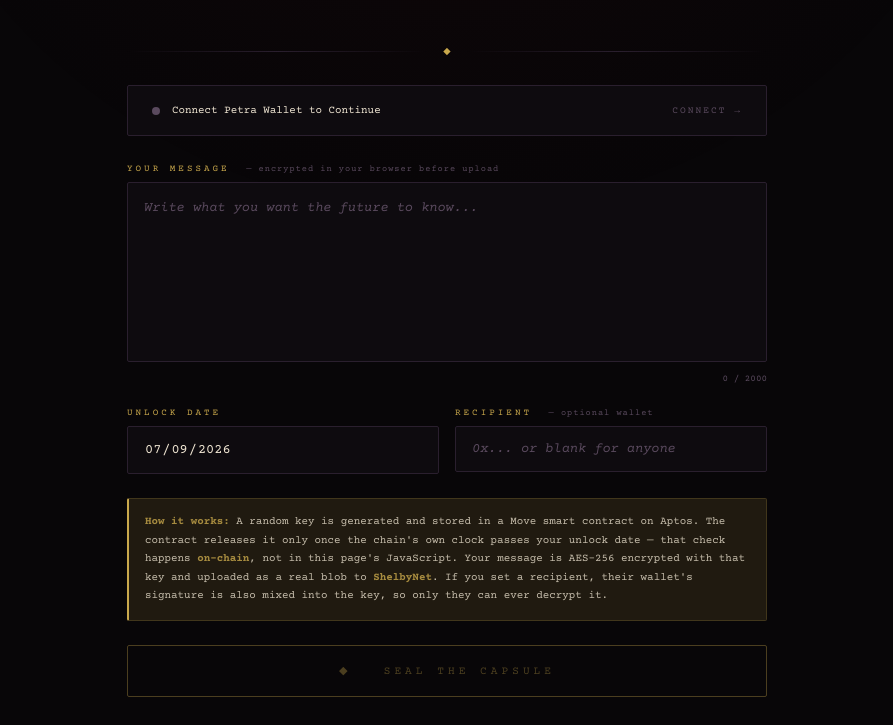
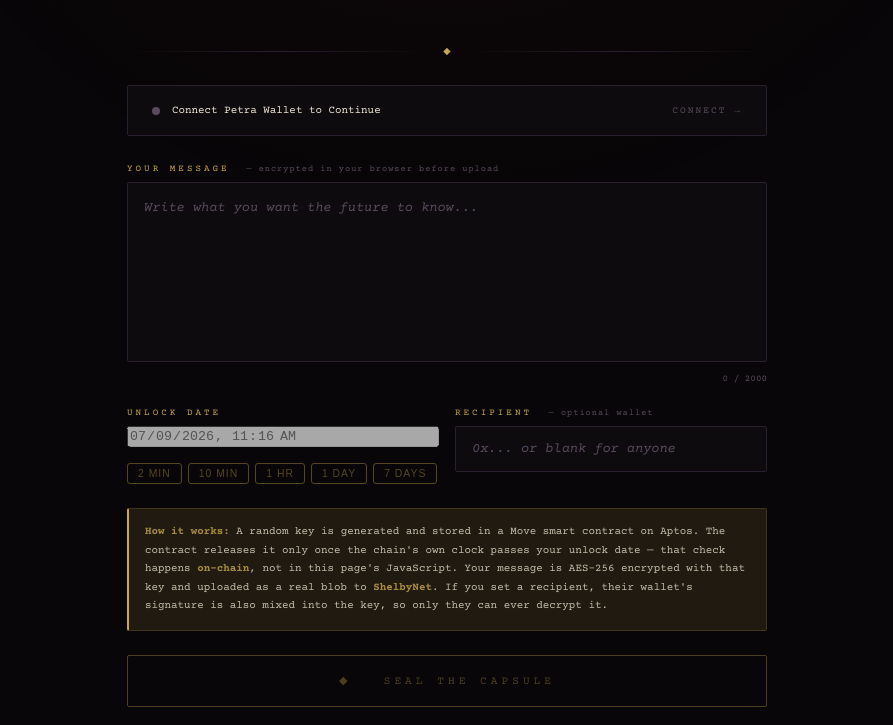
Before and after one commit to Tolu-lawal/shelby-time-capsule, a website built with Vite: page src/index.html in a window 1280 px wide. Shown: the part 372-1097 px from the top of the page, without its empty margins (193-1086 px from the left). Built offline with nearby package versions, Linux system fonts and the light colour scheme; what @wallet-standard/core would draw is missing.

Commit message:
feat: datetime-local unlock picker + quick-pick buttons for fast testing

```diff
--- a/src/index.html
+++ b/src/index.html
@@ -52,7 +52,14 @@
     <div class="date-row">
       <div class="field">
         <label class="label">Unlock Date</label>
-        <input type="date" id="unlockDate" disabled/>
+        <input type="datetime-local" id="unlockDate" disabled/>
+        <div class="quick-pick-row" style="display:flex;gap:6px;margin-top:8px;flex-wrap:wrap">
+          <button type="button" class="quick-pick-btn" data-mins="2" disabled>2 min</button>
+          <button type="button" class="quick-pick-btn" data-mins="10" disabled>10 min</button>
+          <button type="button" class="quick-pick-btn" data-mins="60" disabled>1 hr</button>
+          <button type="button" class="quick-pick-btn" data-mins="1440" disabled>1 day</button>
+          <button type="button" class="quick-pick-btn" data-mins="10080" disabled>7 days</button>
+        </div>
       </div>
       <div class="field">
         <label class="label">Recipient <span>— optional wallet</span></label>
--- a/src/seal.js
+++ b/src/seal.js
@@ -64,6 +64,7 @@ $('walletBtn').addEventListener('click', async () => {
 
     $('message').disabled = false;
     $('unlockDate').disabled = false;
+    document.querySelectorAll('.quick-pick-btn').forEach(b => b.disabled = false);
     $('recipient').disabled = false;
     $('sealBtn').disabled = false;
     clearError();
@@ -87,6 +88,7 @@ $('disconnectBtn').addEventListener('click', async () => {
 
   $('message').disabled = true;
   $('unlockDate').disabled = true;
+    document.querySelectorAll('.quick-pick-btn').forEach(b => b.disabled = true);
   $('recipient').disabled = true;
   $('sealBtn').disabled = true;
   $('recipient').value = '';
@@ -152,9 +154,20 @@ $('message').addEventListener('input', () => {
   $('charCount').textContent = $('message').value.length;
 });
 
-const tomorrow = new Date(); tomorrow.setDate(tomorrow.getDate() + 1);
-$('unlockDate').min = tomorrow.toISOString().split('T')[0];
-$('unlockDate').value = new Date(Date.now() + 7 * 86400000).toISOString().split('T')[0];
+function toLocalDatetimeInputValue(date) {
+  const pad = n => String(n).padStart(2, '0');
+  return `${date.getFullYear()}-${pad(date.getMonth() + 1)}-${pad(date.getDate())}T${pad(date.getHours())}:${pad(date.getMinutes())}`;
+}
+const minUnlock = new Date(Date.now() + 2 * 60000); // at least 2 minutes out
+$('unlockDate').min = toLocalDatetimeInputValue(minUnlock);
+$('unlockDate').value = toLocalDatetimeInputValue(new Date(Date.now() + 7 * 86400000));
+
+document.querySelectorAll('.quick-pick-btn').forEach(btn => {
+  btn.addEventListener('click', () => {
+    const mins = parseInt(btn.dataset.mins, 10);
+    $('unlockDate').value = toLocalDatetimeInputValue(new Date(Date.now() + mins * 60000));
+  });
+});
 
 // ── Seal ──
 $('sealBtn').addEventListener('click', async () => {
@@ -172,7 +185,7 @@ $('sealBtn').addEventListener('click', async () => {
   if (!authorWallet) { showError('Please connect your Petra wallet first.'); return; }
   if (!message) { showError('Please write a message to seal.'); return; }
   if (!unlockDateStr) { showError('Please set an unlock date.'); return; }
-  const unlockTimeSeconds = Math.floor(new Date(unlockDateStr + 'T00:00:00Z').getTime() / 1000);
+  const unlockTimeSeconds = Math.floor(new Date(unlockDateStr).getTime() / 1000);
   if (unlockTimeSeconds <= Math.floor(Date.now() / 1000)) { showError('Unlock date must be in the future.'); return; }
   if (recipientTyped && !recipientSecret) { showError('Have the recipient connect & authorize their wallet first.'); return; }
 
--- a/src/style.css
+++ b/src/style.css
@@ -172,3 +172,23 @@ textarea::placeholder, input::placeholder { color:var(--muted); font-style:itali
 .error-state p { font-size:0.68rem; color:var(--muted); letter-spacing:1px; line-height:1.8; }
 .back-link { color:var(--gold); text-decoration:none; font-size:0.62rem; letter-spacing:2px; text-transform:uppercase; border-bottom:1px solid rgba(201,168,76,0.3); padding-bottom:2px; }
 .link-input-section { display:none; width:100%; }
+.quick-pick-btn {
+  background: transparent;
+  border: 1px solid var(--gold, #c9a84c);
+  color: var(--gold, #c9a84c);
+  font-size: 0.65rem;
+  letter-spacing: 1px;
+  text-transform: uppercase;
+  padding: 4px 10px;
+  border-radius: 3px;
+  cursor: pointer;
+  transition: background 0.15s, color 0.15s;
+}
+.quick-pick-btn:hover:not(:disabled) {
+  background: var(--gold, #c9a84c);
+  color: #111;
+}
+.quick-pick-btn:disabled {
+  opacity: 0.4;
+  cursor: not-allowed;
+}
```
